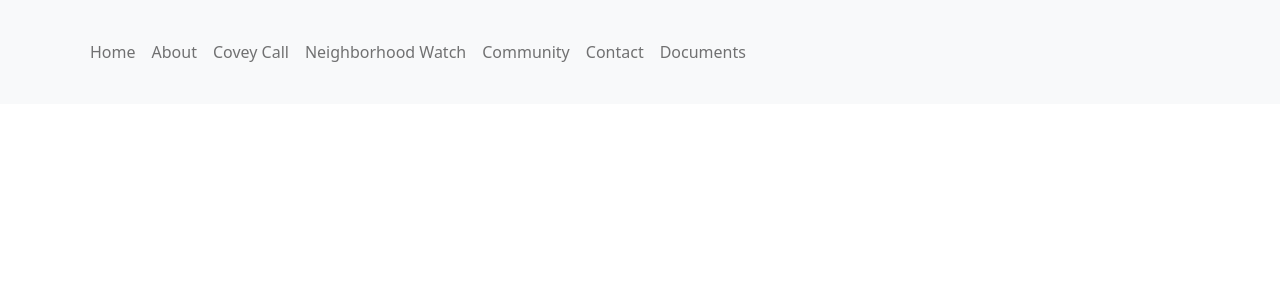
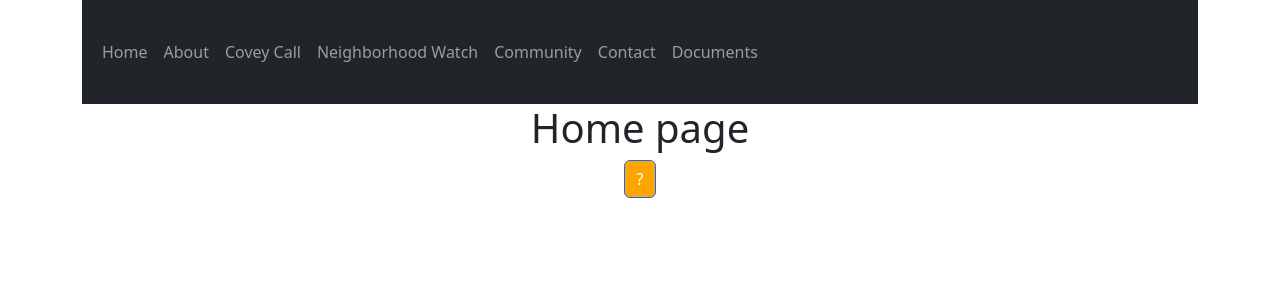
Before and after one commit to Zombie-Muse/quail-creek, a React (Create React App) app: page / in a window 1280 px wide. Shown: the top 300 px of the page. Built offline with nearby package versions, Linux system fonts and the light colour scheme.

Commit message:
Played around with customization

```diff
--- a/public/index.html
+++ b/public/index.html
@@ -2,14 +2,14 @@
 <html lang="en">
   <head>
     <meta charset="utf-8" />
-    <link rel="icon" href="%PUBLIC_URL%/favicon.ico" />
+    <!-- <link rel="icon" href="%PUBLIC_URL%/favicon.ico" /> -->
     <meta name="viewport" content="width=device-width, initial-scale=1" />
     <meta name="theme-color" content="#000000" />
     <meta
       name="description"
       content="Web site created using create-react-app"
     />
-    <link rel="apple-touch-icon" href="%PUBLIC_URL%/logo192.png" />
+    <!-- <link rel="apple-touch-icon" href="%PUBLIC_URL%/logo192.png" /> -->
     <!--
       manifest.json provides metadata used when your web app is installed on a
       user's mobile device or desktop. See https://developers.google.com/web/fundamentals/web-app-manifest/
--- a/src/App.css
+++ b/src/App.css
@@ -1,3 +1,11 @@
+#root {
+  --color-primary: #667302;
+  --color-secondary: #384001;
+  --color-grey: #575958;
+  --color-blue: #3d9dd9;
+  --color-beige: #f2d57e;
+}
+
 .App {
   text-align: center;
 }
@@ -7,14 +15,14 @@
   pointer-events: none;
 }
 
-@media (prefers-reduced-motion: no-preference) {
+/* @media (prefers-reduced-motion: no-preference) {
   .App-logo {
     animation: App-logo-spin infinite 20s linear;
   }
-}
+} */
 
 .App-header {
-  background-color: #282c34;
+  background-color: var(--color-secondary);
   min-height: 100vh;
   display: flex;
   flex-direction: column;
@@ -28,11 +36,29 @@
   color: #61dafb;
 }
 
-@keyframes App-logo-spin {
+/* @keyframes App-logo-spin {
   from {
     transform: rotate(0deg);
   }
   to {
     transform: rotate(360deg);
   }
+} */
+
+/* .navigation {
+  position: sticky;
+} */
+
+.main-container {
+  position: relative;
+  height: 95vh;
 }
+
+.footer {
+  position: fixed;
+  margin-bottom: 0;
+  left: 0;
+  width: 100%;
+  background-color: var(--color-secondary);
+  color: white;
+}
--- a/src/App.js
+++ b/src/App.js
@@ -1,7 +1,7 @@
 import { BrowserRouter as Router, Route, Routes } from 'react-router-dom';
 import { Container } from 'react-bootstrap';
 import Home from './components/Home';
-import CoveyCall from './components/CoveyCall';
+import CoveyCall from './components/CoveyCall/CoveyCall';
 import About from './components/About';
 import NeighborhoodWatch from './components/NeighborhoodWatch';
 import Community from './components/Community';
@@ -15,8 +15,8 @@ function App() {
   return (
     <div className="App">
       <Router>
-        <Navigation />
         <Container>
+          <Navigation />
           <Routes>
             <Route exact path="/" element={<Home />} />
             <Route path="/covey-call" exact element={<CoveyCall />} />
--- /dev/null
+++ b/src/components/CustomButton.js
@@ -0,0 +1,30 @@
+import React from 'react';
+import { Button } from 'react-bootstrap';
+
+const QCButton = ({ label }) => {
+  return (
+    <>
+      <Button
+        style={{
+          backgroundColor: 'orange',
+        }}
+      >
+        {label}
+      </Button>
+    </>
+  );
+};
+
+// const QCButton: React.FC<Props> = ({ children }) => {
+//   return (
+//     <Button
+//       style={{
+//         backgroundColor: 'orange',
+//       }}
+//     >
+//       {children}
+//     </Button>
+//   );
+// };
+
+export default QCButton;
--- a/src/components/Footer.js
+++ b/src/components/Footer.js
@@ -1,6 +1,6 @@
 const Footer = () => {
   return (
-    <div>
+    <div className="footer">
       <p>Here is the footer...</p>
     </div>
   );
--- a/src/components/Home.js
+++ b/src/components/Home.js
@@ -1,7 +1,25 @@
+// import { Button } from 'react-bootstrap';
+import { ButtonGroup } from 'react-bootstrap';
+import CustomButton from './CustomButton';
+
 const Home = () => {
   return (
-    <div>
+    <div className="main-container">
+      {/* <style type="text/css">
+        {`
+                .btn-qc {
+                    background-color: orange;
+                    color: purple;
+                }
+
+                `}
+      </style> */}
+
       <h1>Home page</h1>
+      {/* <Button variant="qc">Click Here</Button> */}
+      <ButtonGroup onClick={() => alert('FUCK!!!')}>
+        <CustomButton label="?" />
+      </ButtonGroup>
     </div>
   );
 };
--- a/src/components/Navigation.js
+++ b/src/components/Navigation.js
@@ -1,13 +1,16 @@
 import { useState } from 'react';
-import { Navbar, Container, Nav, Alert } from 'react-bootstrap';
+import { Navbar, Container, Nav } from 'react-bootstrap';
+// import NavbarCollapse from 'react-bootstrap/esm/NavbarCollapse';
 
 const Navigation = () => {
   const [error, setError] = useState('');
 
   return (
-    <Navbar bg="light" fixed="top">
+    <Navbar collapseOnSelect expand="lg" bg="dark" variant="dark" sticky="top">
       <Container>
         <Nav className="me-auto my-4 justify-content-center">
+          <Navbar.Toggle aria-controls="responsive-navbar-nav" />
+          <Navbar.Collapse id="responsive-navbar-nav">
             <Nav.Item>
               <Nav.Link href="/">Home</Nav.Link>
             </Nav.Item>
@@ -29,6 +32,7 @@ const Navigation = () => {
             <Nav.Item>
               <Nav.Link href="/documents">Documents</Nav.Link>
             </Nav.Item>
+          </Navbar.Collapse>
         </Nav>
       </Container>
     </Navbar>
```
Also changed, not shown: public/manifest.json, src/components/CoveyCall/CoveyCall.js (renamed from src/components/CoveyCall.js). Lines whose indentation alone changed are shown as unchanged.
